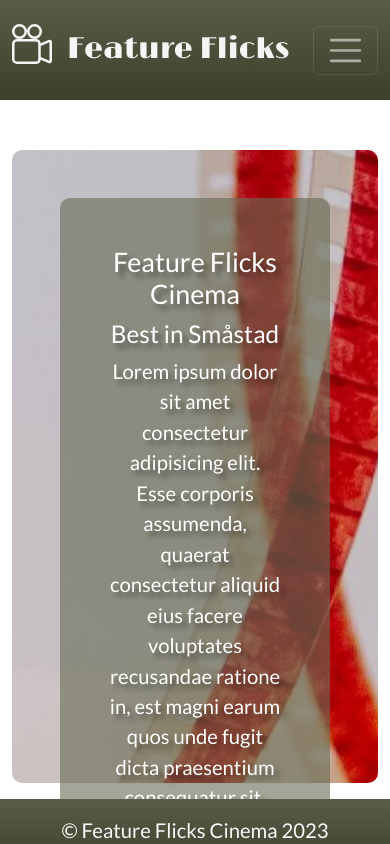
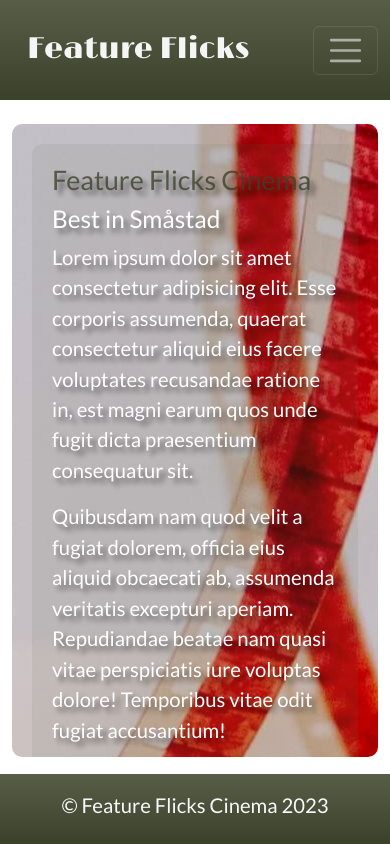
Before and after one commit to Liz0001/Feature-Flicks-Cinema-Frontend-Project, a React (Vite) app: page / in a window 390 px wide. Shown: the top 844 px of the page. Built offline with nearby package versions, Linux system fonts and the light colour scheme; no server answers.

Commit message:
Responsive - checked

```diff
--- a/src/App.jsx
+++ b/src/App.jsx
@@ -51,7 +51,6 @@ export default function App() {
 
   ///////////////////////////////////
   // Fetching movie categories
-
   const c = useStates('movieCategories', {
     movieCategories: [],
     catFilter: "All Categories"
@@ -67,7 +66,6 @@ export default function App() {
 
   ///////////////////////////////////
   // Fetching tickets types
-
   const t = useStates('tickets', {
     tickets: []
   })
--- a/src/pages/Contact.jsx
+++ b/src/pages/Contact.jsx
@@ -29,8 +29,6 @@ export default function Contact() {
         Send
       </Button>
     </Form>
-
-
   </>
 
 }
--- a/src/pages/MovieDetails.jsx
+++ b/src/pages/MovieDetails.jsx
@@ -14,7 +14,6 @@ import ChooseTickets from "../components/ChooseTickets";
 
 
 export default function MovieDetails() {
-
 
   const s = useStates("screenings")
 
--- a/src/pages/Movies.jsx
+++ b/src/pages/Movies.jsx
@@ -34,23 +34,20 @@ export default function Movies() {
   return <>
     <h2 className="p2 mb-3">Movies In Cinema Now</h2>
 
-    {/* Filter Component */}
-    {/* <CategoryFilter /> */}
     <Container className="mb-4">
       <Row >
-        <Col sm={4}>
+        <Col md={4}>
           <Form.Select value={c.catFilter} aria-label="Default select example" onChange={handleCategoryChange} >
             {getAllCategories().map(cat =>
               <option key={cat}>{cat}</option>
             )}
           </Form.Select>
         </Col>
-        <Col m={8}></Col>
+        <Col md={8}></Col>
       </Row>
     </Container>
 
 
-    {/* Card component */}
     {s.screenings.filter(({ categories }) => (
       c.catFilter === "All Categories" || categories.includes(c.catFilter)
     )).map(({ id, movieId, time, movieTitle, movieDuration, categories, moviePoster, slug }) =>
@@ -63,7 +60,7 @@ export default function Movies() {
               <Col className="cardImageCol" md={4}>
                 <Card.Img className="img-card" variant="top" src={"https://cinema-rest.nodehill.se/" + moviePoster} alt={movieTitle} />
               </Col>
-              <Col mds={8}>
+              <Col md={8}>
 
                 <Card.Body className="body-card">
                   <Card.Text>
--- a/src/pages/Receipt.jsx
+++ b/src/pages/Receipt.jsx
@@ -1,15 +1,12 @@
 import { useStates } from '../utilities/states';
-
+import { NavLink } from "react-router-dom"
+import Button from 'react-bootstrap/Button';
 
 export default function Receipt() {
 
-  // const t = useStates("tickets")
   const ms = useStates("oneMovie")
   const tt = useStates('ticketTypes')
-  const sel = useStates('selectedSeats')
 
-  // console.log(ms)
-  // console.log(ms)
 
   function generateBookingNumber() {
     let no = '';
@@ -24,6 +21,8 @@ export default function Receipt() {
 
   return <>
     <p className="mb-5">Your Receipt:</p>
+    <div className="px-5">
+
       <h2>Movie: {ms.movieScreening.movie} </h2>
       <p>{
         new Intl.DateTimeFormat('en-SE', {
@@ -51,12 +50,19 @@ export default function Receipt() {
           }
         });
       })}
+    </div>
+
 
     <p className="mt-5">Thank you for choosing Feature Flicks!</p>
     <p><small>Please check your inbox for a confirmation email and confirm the booking!</small></p>
     <p className="mb-3"><small>Show booking number and pay at the counter!</small></p>
 
+    <NavLink to={'/movieS/'} >
 
+      <Button className="mt-3 mb-3" variant="outline-primary" type="submit">
+        Check out other Movies
+      </Button>
+    </NavLink>
 
   </>
 
--- a/src/pages/StartPage.jsx
+++ b/src/pages/StartPage.jsx
@@ -14,7 +14,7 @@ export default function StartPage() {
 
       <NavLink to={'/movieS/'} >
 
-        <Button className="mt-5 m-3 px-4 py-2" variant="secondary" type="submit">
+        <Button className="mt-5 m-3 px-4 py-2" variant="outline-primary" type="submit">
           Go to Movies
         </Button>
       </NavLink>
--- a/src/scss/styles.scss
+++ b/src/scss/styles.scss
@@ -27,10 +27,9 @@ img.logo {
 /// Movie Card
 .movCard .row {
   margin: 0;
-  max-height: 400px;
+  // max-height: 400px;
 }
 
-// .detail-img-card,
 .img-card {
   width: 100%;
   height: 100%;
@@ -64,7 +63,6 @@ a {
 ///////////////////////////
 /// Movie Card on movie details page
 .detail-img-card {
-  // max-height: 500px;
   height: 100%;
   width: 75%;
   object-fit: cover;
@@ -83,7 +81,6 @@ a {
 
 .seats {
   text-align: center;
-  // margin-right: 7px;
 }
 
 .seats>.row {
@@ -92,7 +89,6 @@ a {
 
 
 .seats>.row>div {
-  // background-color: burlywood;
   border: #72b457 1px solid;
 }
 
@@ -100,10 +96,7 @@ a {
   background-color: white;
   color: black;
   float: right;
-  // text-align: center;
   padding-top: 3px;
-  // padding-bottom: 3px;
-  // padding-right: 5px;
   border-top-left-radius: 25%;
   border-top-right-radius: 25%;
   width: 50px;
@@ -146,7 +139,6 @@ a {
 }
 
 .printText {
-  // margin-top: -20px;
   display: inline-block;
   padding-right: 150px;
 }
@@ -154,7 +146,6 @@ a {
 
 p.ticketArea:first-child,
 p.ticketArea:nth-child(4) {
-  // background: red;
   margin-bottom: 0;
 }
 
@@ -169,36 +160,150 @@ p.ticketArea:nth-child(4) {
 
 ////////////////////////////
 /// HOME
+///
+///
+
 main .frontPage {
 
 
   background-image: url("/public/mov.jpg");
   border-radius: 10px;
   color: white;
-  text-shadow: 5px 5px 5px #00000067;
+  text-shadow: 5px 5px 5px #00000077;
   max-height: 75vh;
   width: 100%;
   object-fit: cover;
   aspect-ratio: 1 / 1;
   margin-top: 50px;
-  // background-repeat: no-repeat;
-  // // background-attachment: fixed;
   background-position: 65%;
-  // position: relative;
 
 }
 
 main .innerFront {
+  border-radius: 10px;
+  background-color: rgba(103, 109, 85, 0.11);
+}
 
-  text-align: center;
-  border-radius: 10px;
-  // width: 100%;
-  // height: 100%;
-  background-color: rgba(103, 109, 85, 0.61);
-  ;
 
-  // position: absolute;
-  // top: 10%;
-  // bottom: 10%;
-  // margin: auto;
+.innerFront h2 {
+  color: #3b4129c9;
 }
+
+
+
+
+
+/////////////////////////////////////
+/// Media screens
+@media only screen and (max-width: 767px) {
+
+
+  .seats>.row>div {
+    font-size: 18px;
+    padding-top: 0px;
+    padding-left: 4px;
+    width: 30px;
+    height: 30px;
+    margin: 2px 1px;
+  }
+
+  // first line only
+  .seats>.row:first-child>div {
+    padding-left: 8px;
+  }
+}
+
+@media only screen and (max-width: 410px) {
+
+
+
+  main .container .frontPage {
+    margin-top: 0 !important;
+  }
+
+  img.logo {
+    display: none;
+  }
+
+  .frontPage {
+    padding: 20px !important;
+  }
+
+  .innerFront {
+    padding: 20px !important;
+  }
+
+  .container {
+    overflow-x: hidden;
+  }
+
+  .seats .row {
+    display: flex;
+    justify-content: center;
+    flex-direction: row-reverse;
+    // background-color: red;
+  }
+
+  .seats {
+    overflow-y: hidden;
+    padding: 10px;
+    background-color: rgba(103, 109, 85, 0.11);
+  }
+
+  .seats>.row {
+
+    width: 420px;
+    margin-bottom: -15px;
+  }
+
+  .seats>.row>div {
+    font-size: 18px;
+    text-align: center;
+  }
+}
+
+@media only screen and (max-width: 350px) {
+
+  body {
+    font-size: 1.1rem;
+  }
+
+  .logo-text {
+    font-size: 23px;
+  }
+
+  main .container .frontPage {
+    margin-top: 0 !important;
+  }
+
+  .ticketArea .priceArea {
+    margin-left: -3px;
+  }
+
+  .btnAreaAdult {
+    margin-left: 0px;
+  }
+
+  .btnAreaChild {
+    margin-left: 0px;
+  }
+
+  .ticketArea button {
+    margin: 0 5px;
+  }
+}
+
+@media only screen and (max-width: 290px) {
+
+  button {
+    font-size: 18px !important;
+  }
+
+  body {
+    font-size: 1rem;
+  }
+
+  .logo-text {
+    font-size: 20px;
+  }
+}
```
Also changed, not shown: 2 other files (tests, documents, lock files or other folders). Lines whose indentation alone changed are shown as unchanged.
